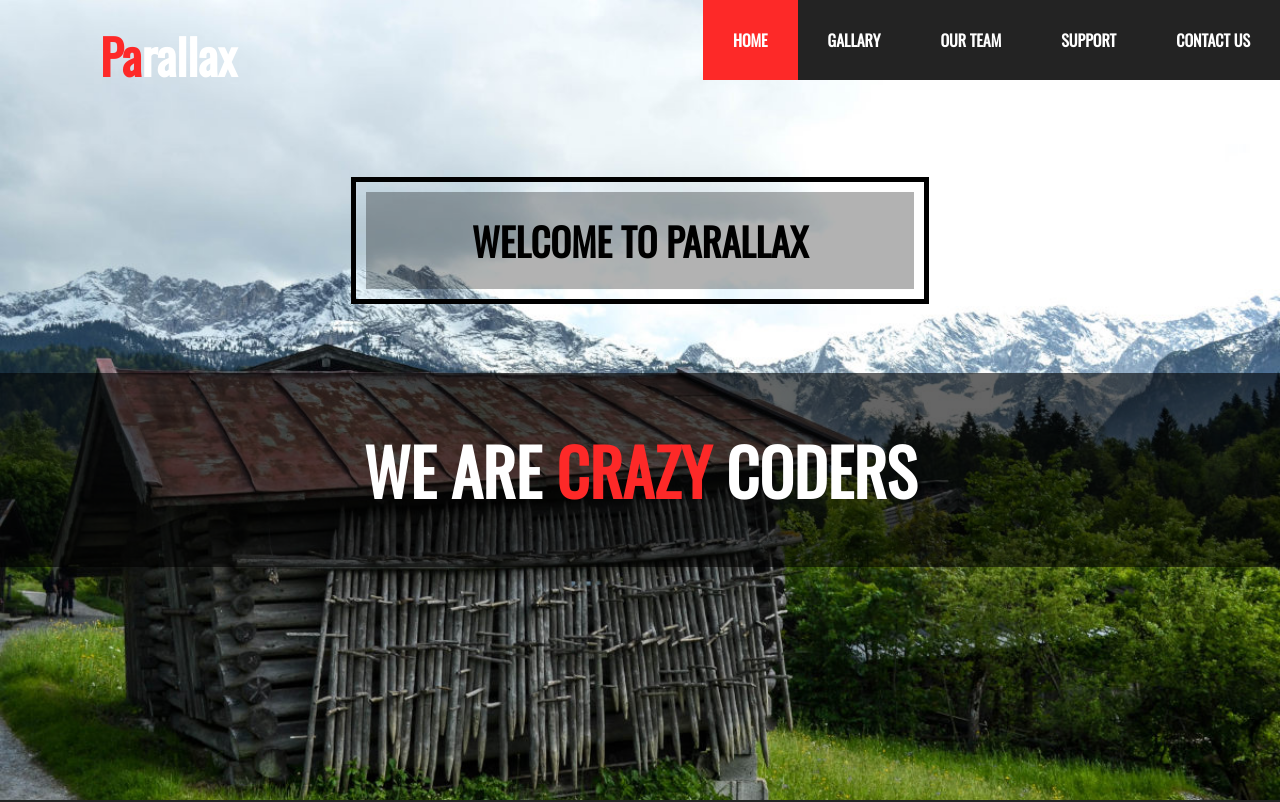
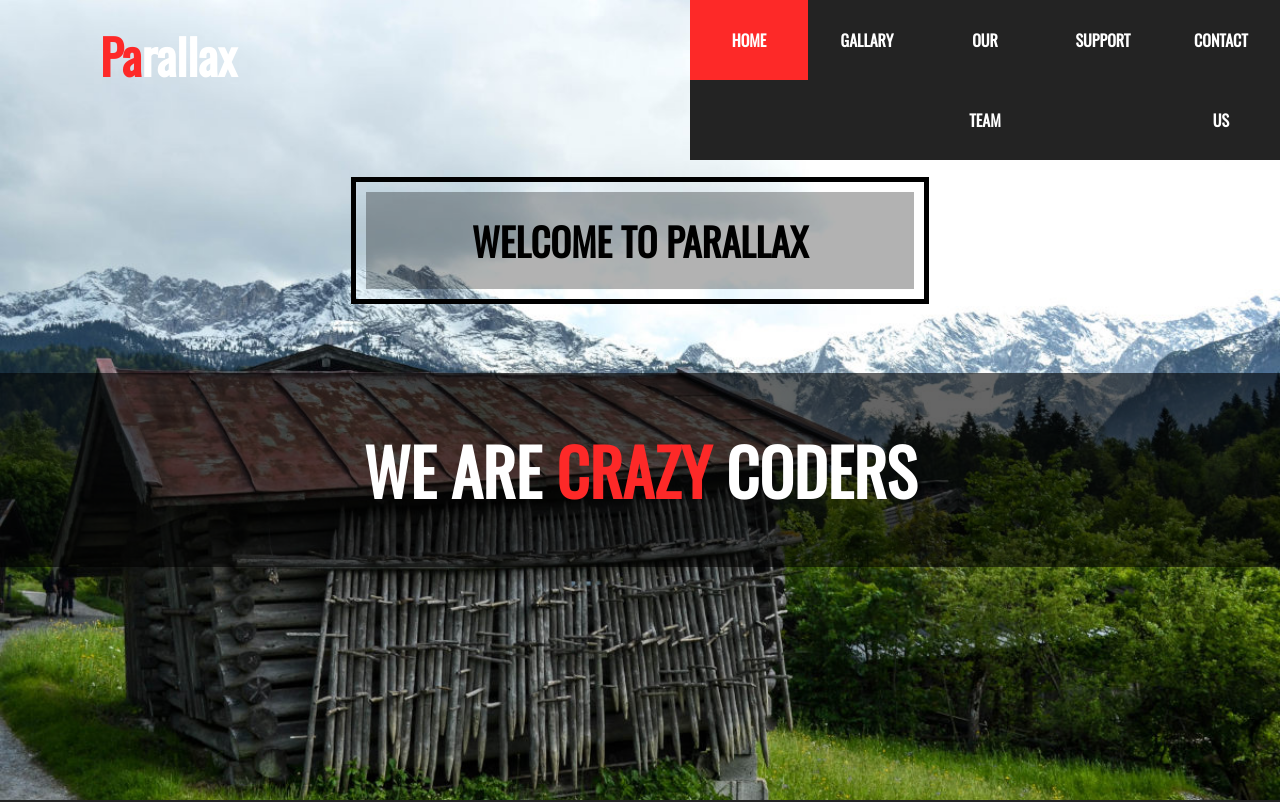
Before and after one commit to hudahussein/parallax, a plain HTML site: page index.html in a window 1280 px wide. Shown: the top 802 px of the page. Drawn offline with nearby package versions, Linux system fonts and the light colour scheme.

Commit message:
second commit

```diff
--- a/css/mystyle.css
+++ b/css/mystyle.css
@@ -25,7 +25,7 @@ body{
 
 /*start navbar*/
 .nav-bar{
-    position: fixed;
+    position: absolute;
     overflow: hidden;
     width: 100%;
     left: 0;
@@ -51,6 +51,7 @@ body{
 .nav-bar ul li{
     list-style: none;
     text-align: center;
+    width: 100%;
 }
 .nav-bar ul li a{
     display: block;
@@ -493,8 +494,6 @@ body{
 
 }
 .sec6 .container .circle{
-    width: 350px;
-    height: 350px;
     border-radius: 50%;
     shape-outside: circle();
     background: url(../img/img18.jpg.jpg);
@@ -670,7 +669,9 @@ body{
  }
           /*end copy-right*/
 
+/*-----------------------------------------------------------------------------------------------------------------------------------*/
 
+/*-----------------------------------------------------------------------------------------------------------------------------------*/
 
          /*start framework*/
 @media (max-width: 767px){
@@ -697,8 +698,8 @@ body{
         line-height: 50px;
     }
     .nav-bar ul li a{
-        padding: 0 15px;
-        font-size: 15px;
+        padding: 0 9px;
+        font-size: 11px;
     }
     .sec1 h1{
         top: 30%;
@@ -776,6 +777,8 @@ body{
         font-size: 5vw;
     }
     .sec6 .container .circle{
+        width: 290px;
+        height: 290px;
         float: none;
         margin: auto;
     }
@@ -812,6 +815,9 @@ body{
         margin: auto;
     }
 }
+
+/*----------------------------------------------------------222222*/
+
 @media (min-width: 768px){
     .general-container{
         width: 750px;
@@ -841,6 +847,8 @@ body{
         margin-right: 0;
     }
 }
+
+/*--------------------------------------------------------------3333*/
 @media (min-width: 992px){
     .general-container{
         width: 970px;
@@ -850,7 +858,7 @@ body{
     }
     .nav-bar h1{
         float: left;
-        width: 25%;
+        width: 50%;
         font-size: 3em;
         margin-top: 20px;
         text-align: left;
@@ -860,6 +868,7 @@ body{
     }
     .nav-bar ul{
         float: right;
+        width: 50%;
     }
     .nav-bar ul li{
         line-height: 80px;
@@ -942,6 +951,8 @@ body{
         font-size: 1.5vw;
     }
     .sec6 .container .circle{
+        width: 350px;
+        height: 350px;
         float: left;
         margin: 50px;
     }
@@ -977,6 +988,9 @@ body{
         float: left;
     }
 }
+
+/*----------------------------------------------------------------4444*/
+
 @media (min-width: 1200px){
     .general-container{
         width: 1170px;
--- a/js/blugin.js
+++ b/js/blugin.js
@@ -1,23 +1,4 @@
-/*global $, window, document*/
-
-//hide navbar on scroll
-
-var zero = 0;
-
-$(document).ready(function () {
-
-    'use strict';
-
-    $(window).on('scroll', function () {
-
-        $('.nav-bar').toggleClass('hide', $(window).scrollTop() > zero);
-
-        zero = $(window).scrollTop();
-
-    });
-
-});
-
+/*global $, document*/
 
 
  //add active class to links
```
